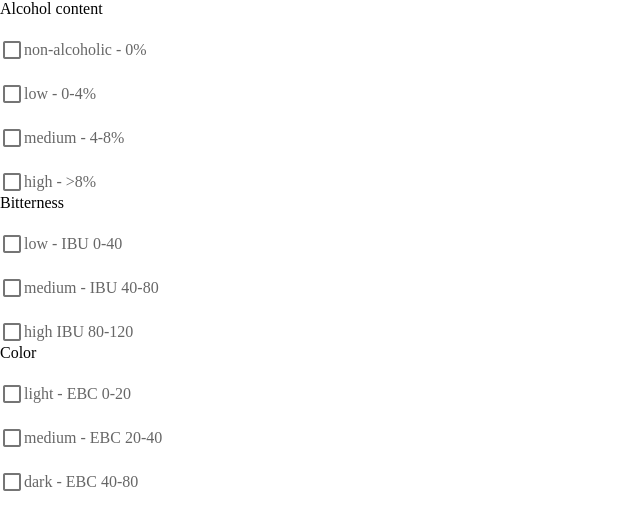
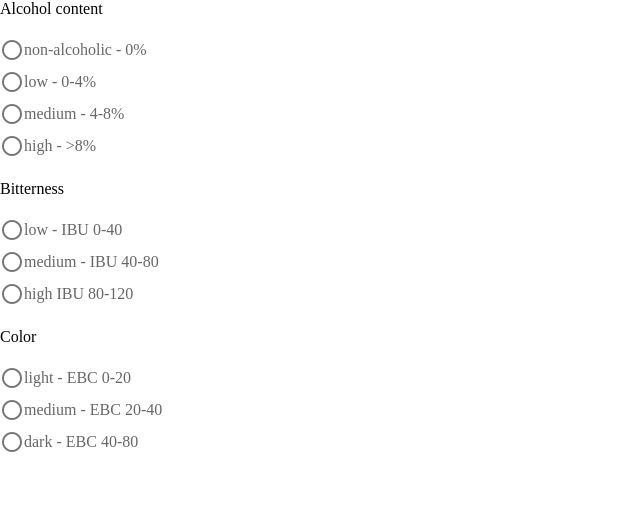
Before and after one commit to csuszka/beer-test, a Vue app: page / in a window 1280 px wide. Shown: the top 530 px of the page, without its empty margins (0-640 px from the left). Built offline with nearby package versions, Linux system fonts and the light colour scheme.

Commit message:
Sidebar: Switched to radio buttons from checkboxes

```diff
--- a/src/components/Sidebar.vue
+++ b/src/components/Sidebar.vue
@@ -1,29 +1,32 @@
 <template>
   <div>
     <p>Alcohol content</p>
-    <v-checkbox
-      hide-details
+    <v-radio-group v-model="selectedAlcohol">
+      <v-radio
         v-for="(alcohol, index) in alcoholLevels"
         :key="index"
         :label="alcohol.text"
-      v-model="alcohol.value"
+        :value="index"
       />
+    </v-radio-group>
     <p>Bitterness</p>
-    <v-checkbox
-      hide-details
+    <v-radio-group v-model="selectedBitterness">
+      <v-radio
         v-for="(bitterness, index) in bitternessLevels"
         :key="index"
         :label="bitterness.text"
-      v-model="bitterness.value"
+        :value="index"
       />
+    </v-radio-group>
     <p>Color</p>
-    <v-checkbox
-      hide-details
+    <v-radio-group v-model="selectedColors">
+      <v-radio
         v-for="(color, index) in colors"
         :key="index"
         :label="color.text"
-      v-model="color.value"
+        :value="index"
       />
+    </v-radio-group>
   </div>
 </template>
 
@@ -32,20 +35,20 @@ export default {
   name: "Sidebar",
 
   data: () => ({
-    selectedAlcohol:[],
+    selectedAlcohol: null,
     alcoholLevels: [
       { text: "non-alcoholic - 0%", value: false },
       { text: "low - 0-4%", value: false },
       { text: "medium - 4-8%", value: false },
       { text: "high - >8%", value: false },
     ],
-    selectedBitterness:[],
+    selectedBitterness: null,
     bitternessLevels: [
       { text: "low - IBU 0-40", value: false },
       { text: "medium - IBU 40-80", value: false },
       { text: "high IBU 80-120", value: false },
     ],
-    selectedColors: [],
+    selectedColors: null,
     colors: [
       { text: "light - EBC 0-20", value: false },
       { text: "medium - EBC 20-40", value: false },
```
Lines whose indentation alone changed are shown as unchanged.
